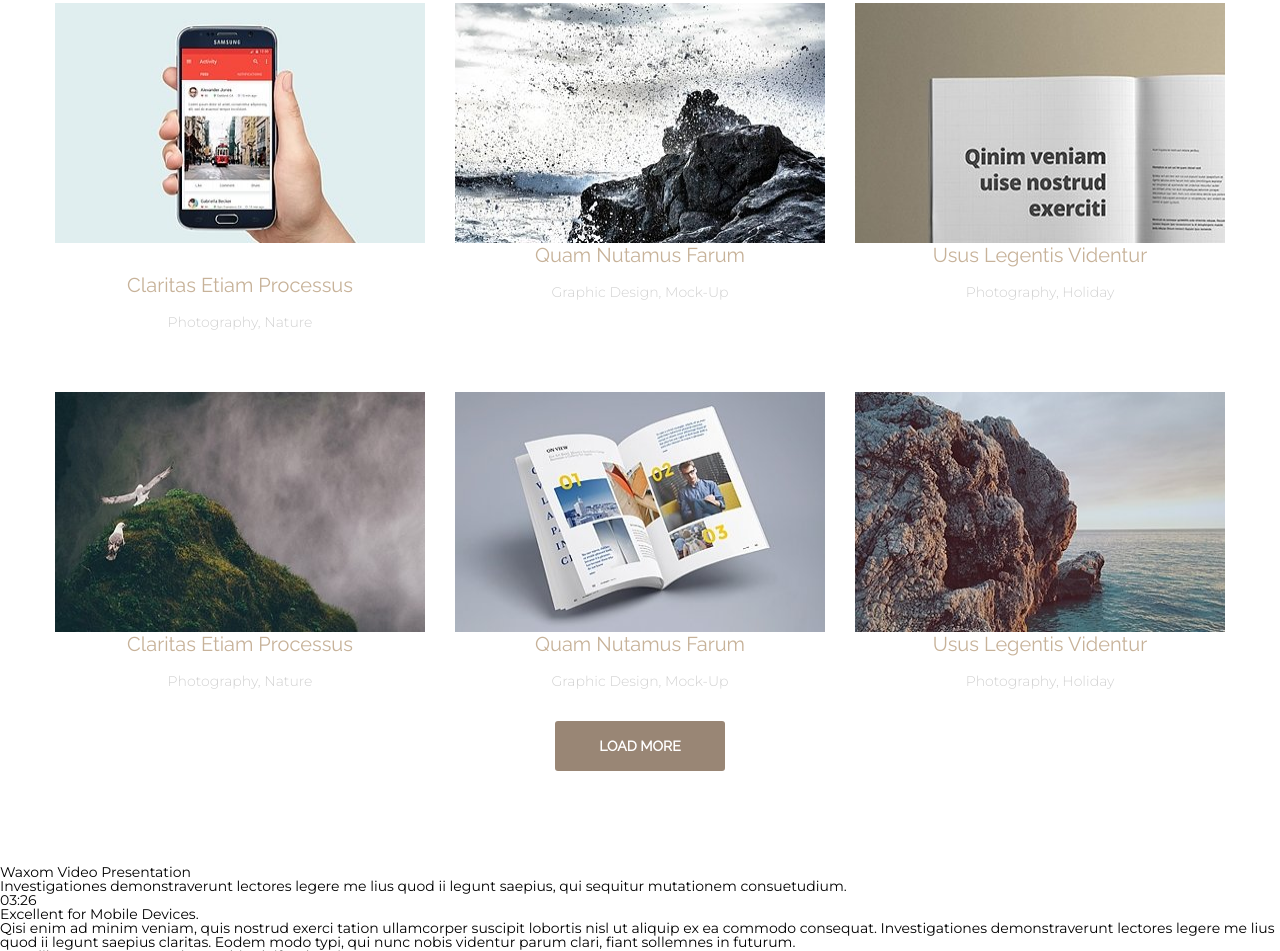
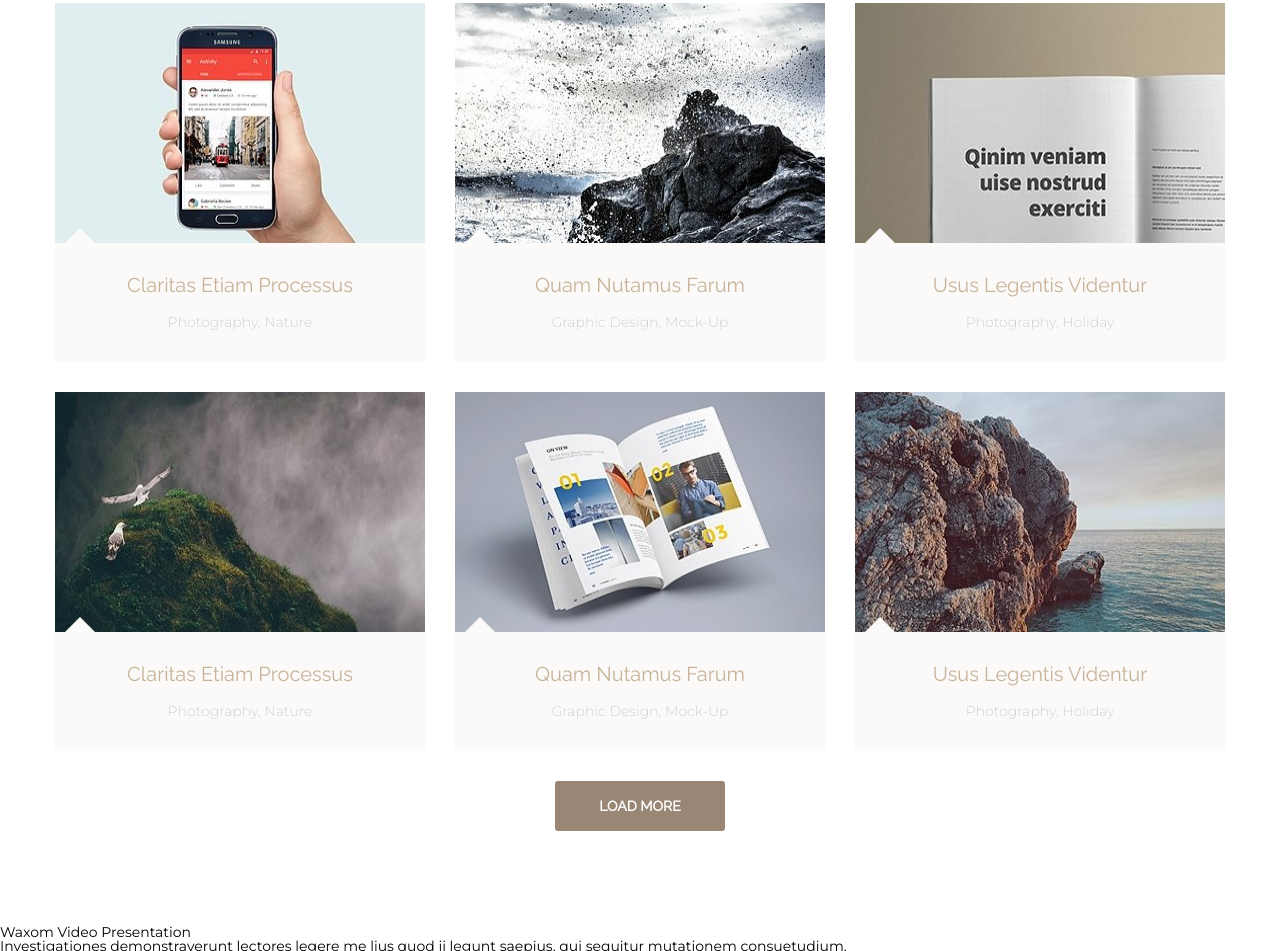
Before and after one commit to AndewKolovrat/Test-project, a plain HTML site: page index.html in a window 1280 px wide. Shown: the part 2377-3328 px from the top of the page. Drawn offline with Linux system fonts and the light colour scheme.

Commit message:
add projects

```diff
--- a/index.html
+++ b/index.html
@@ -197,32 +197,42 @@
                 <li class="projects_list_item">
                     <img src="img/projects/projects_photo_1.jpg" alt="Graphic Design" class="projects_list_item_img"
                         width="370" height="240">
+                    <div class="projects_list_item_wrapper">
                         <h3 class="projects_list_item_title">Quam Nutamus Farum</h3>
                         <p class="projects_list_item_text">Graphic Design, Mock-Up</p>
+                    </div>
                 </li>
                 <li class="projects_list_item">
                     <img src="img/projects/projects_photo_2.jpg" alt="Photography Holiday"
                         class="projects_list_item_img" width="370" height="240">
+                    <div class="projects_list_item_wrapper">
                         <h3 class="projects_list_item_title">Usus Legentis Videntur</h3>
                         <p class="projects_list_item_text">Photography, Holiday</p>
+                    </div>
                 </li>
                 <li class="projects_list_item">
                     <img src="img/projects/projects_photo_3.jpg" alt="Photography nature" class="projects_list_item_img"
                         width="370" height="240">
+                    <div class="projects_list_item_wrapper">
                         <h3 class="projects_list_item_title">Claritas Etiam Processus</h3>
                         <p class="projects_list_item_text">Photography, Nature</p>
+                    </div>
                 </li>
                 <li class="projects_list_item">
                     <img src="img/projects/projects_photo_4.jpg" alt="Graphic Design" class="projects_list_item_img"
                         width="370" height="240">
+                    <div class="projects_list_item_wrapper">
                         <h3 class="projects_list_item_title">Quam Nutamus Farum</h3>
                         <p class="projects_list_item_text">Graphic Design, Mock-Up</p>
+                    </div>
                 </li>
                 <li class="projects_list_item">
                     <img src="img/projects/projects_photo_5.jpg" alt="Photography, Holiday"
                         class="projects_list_item_img" width="370" height="240">
+                    <div class="projects_list_item_wrapper">
                         <h3 class="projects_list_item_title">Usus Legentis Videntur</h3>
                         <p class="projects_list_item_text">Photography, Holiday</p>
+                    </div>
                 </li>
             </ul>
             <button class="projects_bottom_button">load more</button>
--- a/scss/style.scss
+++ b/scss/style.scss
@@ -399,6 +399,7 @@ body {
         &_item {
             max-width: 370px;
             position: relative;
+            background-color: #fbfaf8;
             &_wrapper {
                 position: relative;
                 background-color: inherit;
@@ -407,7 +408,7 @@ body {
             &_wrapper::before {
                 content: "";
                 border: 15px solid transparent;
-                border-bottom: 15px solid initial;
+                border-bottom: 15px solid #fbfaf8;
                 position: absolute;
                 top: -30px;
                 left: 10px;
@@ -436,6 +437,12 @@ body {
         &_item:hover{
             background-color: #362f2d;
         }
+        &_item:hover &_item_wrapper:before {
+            border-bottom: 15px solid #362f2d;
+        }
+        &_item:hover &_item_img {
+            filter: brightness(30%);
+        }
     }
     &_bottom_button {
         width: 170px;
```
Also changed, not shown: css/style.css, 1 other file. Lines whose indentation alone changed are shown as unchanged.
